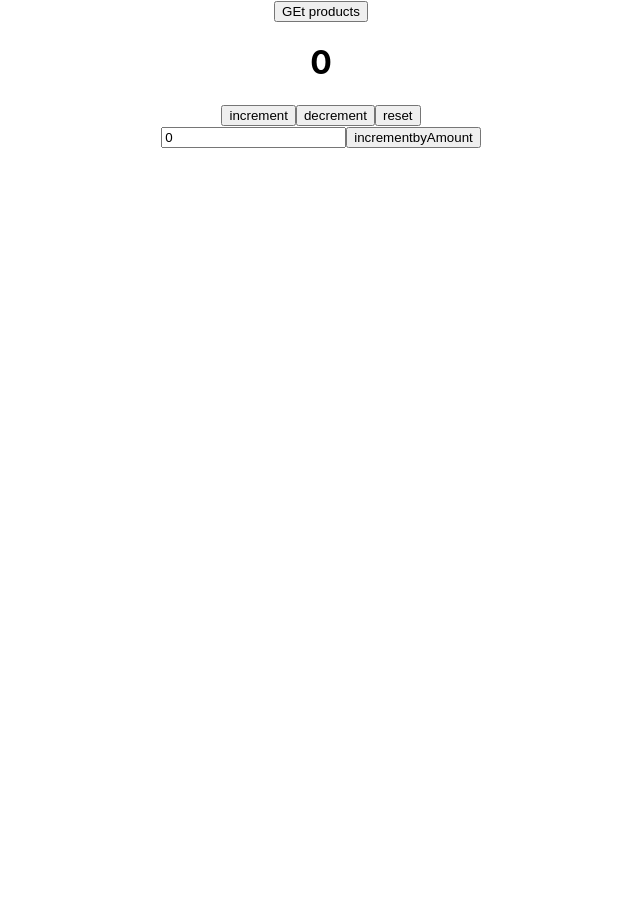
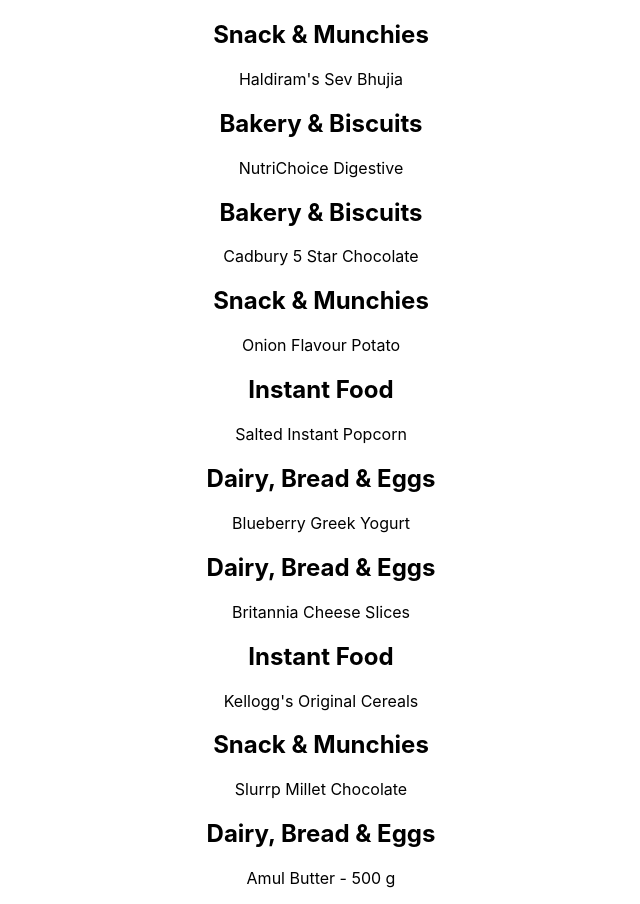
Before and after one commit to ZAINAZHAR303/React-Learning, a React (Create React App) app in the folder react-redux/react-redux-demo/: page /posts in a window 1280 px wide. Shown: the whole page, without its empty margins (319-959 px from the left). Before the commit the page ends 800 px from the top, so only its background shows below. Built offline with nearby package versions, Linux system fonts and the light colour scheme.

Commit message:
display multiple posts with toolkit

```diff
--- a/react-redux/react-redux-demo/package.json
+++ b/react-redux/react-redux-demo/package.json
@@ -10,6 +10,7 @@
     "react": "^18.3.1",
     "react-dom": "^18.3.1",
     "react-redux": "^9.1.2",
+    "react-router": "^7.0.1",
     "react-scripts": "5.0.1",
     "web-vitals": "^2.1.4"
   },
--- a/react-redux/react-redux-demo/src/App.jsx
+++ b/react-redux/react-redux-demo/src/App.jsx
@@ -1,37 +1,20 @@
 
 import "./App.css";
-import { useDispatch, useSelector } from "react-redux";
-import {increment, decrement, reset,incrementbyAmount} from "./store/slices/counterSlice";
-import { fetchProducts } from "./store/slices/productSlice";
-import { useState } from "react";
+import Posts from "./components/Posts";
+import ProductCounter from "./components/ProductCounter";
+import { BrowserRouter, Routes, Route } from "react-router";
 function App() {
-  const products = useSelector(store => store.productSlice.products)
-  const counter = useSelector(store => store.counterSlice.value)
-  const [incrementAmount,setIncrementAmount] = useState(0);
 
-  const setvalue = Number(incrementAmount) || 0
+  return (
+    <BrowserRouter>
+      <div className="App">
+        <Routes>
+          <Route path="/" element={<ProductCounter />} />
+          <Route path="/posts" element={<Posts/>} />
+        </Routes>
 
-  const dispatch = useDispatch();
-  console.log("products in comp", products)
-
-
-  const onClickGetProducts = ()=>{
-    dispatch(fetchProducts())
-  }
-  return (
-
-      <div className="App">
-        <button onClick={onClickGetProducts}>GEt products</button>
-        <h1>{counter}</h1>
-        <button onClick={()=>dispatch(increment())} >increment</button>
-        <button onClick={()=>dispatch(decrement())} >decrement</button>
-        <button onClick={()=>dispatch(reset())} >reset</button>
-        <div>
-          <input type="text" value={incrementAmount} onChange={e=>setIncrementAmount(e.target.value)} />
-          <button onClick={() =>dispatch(incrementbyAmount(setvalue))}>incrementbyAmount</button>
-        </div>
       </div>
-
+      </BrowserRouter>
 
   );
 }
--- /dev/null
+++ b/react-redux/react-redux-demo/src/components/ApiData.js
@@ -0,0 +1,97 @@
+const ApiData = [
+    {
+      "id": 1,
+      "sale": "Sale",
+      "catagory" : "Snack & Munchies",
+      "name": "Haldiram's Sev Bhujia",
+      "image": "https://freshcart.codescandy.com/assets/images/products/product-img-1.jpg",
+      "price": "$18",
+      "rating": 4.5
+
+    },
+    {
+      "id": 2,
+      "sale": "14%",
+      "catagory" : "Bakery & Biscuits",
+      "name": "NutriChoice Digestive",
+      "image": "https://freshcart.codescandy.com/assets/images/products/product-img-2.jpg",
+      "price": "$24",
+      "rating": 4.7
+    },
+    {
+      "id": 3,
+      "sale":"10%",
+      "catagory" : "Bakery & Biscuits",
+      "name": "Cadbury 5 Star Chocolate",
+      "image": "https://freshcart.codescandy.com/assets/images/products/product-img-3.jpg",
+      "price": "$32",
+      "rating": 4.6
+    },
+    {
+      "id": 4,
+      "sale": "Hot",
+      "catagory" : "Snack & Munchies",
+      "name": "Onion Flavour Potato",
+      "image": "https://freshcart.codescandy.com/assets/images/products/product-img-4.jpg",
+      "price": "$3",
+      "rating": 4.8
+    },
+    {
+      "id": 5,
+      "sale": " ",
+      "catagory" : "Instant Food",
+      "name": "Salted Instant Popcorn",
+      "image": "https://freshcart.codescandy.com/assets/images/products/product-img-5.jpg",
+      "price": "$13",
+      "rating": 4.3
+    },
+    {
+      "id": 6,
+      "sale": "Sale",
+      "catagory" : "Dairy, Bread & Eggs",
+      "name": "Blueberry Greek Yogurt",
+      "image": "https://freshcart.codescandy.com/assets/images/products/product-img-6.jpg",
+      "price": "$18",
+      "rating": 4.6
+    },
+    {
+      "id": 7,
+      "sale": "",
+      "catagory" : "Dairy, Bread & Eggs",
+      "name": "Britannia Cheese Slices",
+      "image": "https://freshcart.codescandy.com/assets/images/products/product-img-7.jpg",
+      "price": "$24",
+      "rating": 4.4
+    },
+    {
+      "id": 8,
+      "sale": "",
+      "catagory" : "Instant Food",
+      "name": "Kellogg's Original Cereals",
+      "image": "https://freshcart.codescandy.com/assets/images/products/product-img-8.jpg",
+      "price": "$32",
+      "rating": 4.5
+    },
+    {
+      "id": 9,
+      "sale": "",
+      "catagory" : "Snack & Munchies",
+      "name": "Slurrp Millet Chocolate",
+      "image": "https://freshcart.codescandy.com/assets/images/products/product-img-9.jpg",
+      "price": "$3",
+      "rating": 4.7
+    },
+    {
+      "id": 10,
+      "sale": "",
+      "catagory" : "Dairy, Bread & Eggs",
+      "name": "Amul Butter - 500 g",
+      "image": "https://freshcart.codescandy.com/assets/images/products/product-img-10.jpg",
+      "price": "$13",
+      "rating": 4.4
+    },
+
+      ]
+
+
+  export default ApiData
--- /dev/null
+++ b/react-redux/react-redux-demo/src/components/Posts.jsx
@@ -0,0 +1,17 @@
+import React from "react";
+import { useDispatch, useSelector } from "react-redux";
+const Posts = () => {
+  const postslist = useSelector((store) => store.postSlice.posts);
+  const renderedPosts = postslist.map((post) => (
+    <article key={post.id}>
+      <h2>{post.catagory}</h2>
+      <p>{post.name}</p>
+    </article>
+  ));
+
+  return <div>
+    {renderedPosts}
+  </div>;
+};
+
+export default Posts;
--- /dev/null
+++ b/react-redux/react-redux-demo/src/components/ProductCounter.jsx
@@ -0,0 +1,54 @@
+import { useDispatch, useSelector } from "react-redux";
+import {
+  increment,
+  decrement,
+  reset,
+  incrementbyAmount,
+} from "../store/slices/counterSlice";
+import { fetchProducts } from "../store/slices/productSlice";
+import { useState } from "react";
+
+const ProductCounter = () => {
+  const products = useSelector((store) => store.productSlice.products);
+  const counter = useSelector((store) => store.counterSlice.value);
+
+  const [incrementAmount, setIncrementAmount] = useState(0);
+
+  const setvalue = Number(incrementAmount) || 0;
+
+  const dispatch = useDispatch();
+  console.log("products in comp", products);
+
+  const onClickGetProducts = () => {
+    dispatch(fetchProducts());
+  };
+  const resetAll = () => {
+    console.log("Before reset:",counter);
+    setIncrementAmount(0);
+    dispatch(reset());
+    console.log("After reset:", counter);
+  };
+  console.log("outside function:",counter);
+  return (
+    <div className="App">
+      <button onClick={onClickGetProducts}>GEt products</button>
+      <h1>{counter}</h1>
+      <button onClick={() => dispatch(increment())}>increment</button>
+      <button onClick={() => dispatch(decrement())}>decrement</button>
+      <button onClick={() => dispatch(reset())}>reset</button>
+      <div>
+        <input
+          type="text"
+          value={incrementAmount}
+          onChange={(e) => setIncrementAmount(e.target.value)}
+        />
+        <button onClick={() => dispatch(incrementbyAmount(setvalue))}>
+          incrementbyAmount
+        </button>
+        <button onClick={resetAll}>Reset All</button>
+      </div>
+    </div>
+  );
+};
+
+export default ProductCounter;
--- a/react-redux/react-redux-demo/src/store/slices/counterSlice.js
+++ b/react-redux/react-redux-demo/src/store/slices/counterSlice.js
@@ -20,5 +20,5 @@
         }
     },
 })
-export const {increment, decrement, reset,incrementbyAmount} = counterSlice.actions;
+export const {increment, decrement, reset, incrementbyAmount} = counterSlice.actions;
 export default counterSlice.reducer;
--- /dev/null
+++ b/react-redux/react-redux-demo/src/store/slices/postSlice.js
@@ -0,0 +1,39 @@
+import { createSlice } from "@reduxjs/toolkit";
+import ApiData from "../../components/ApiData";
+
+const initialState = {
+    posts: ApiData, // Initialize with imported ApiData
+};
+
+const postSlice = createSlice({
+    name: "posts",
+    initialState,
+    reducers: {
+        // Action to set all posts
+        setPosts: (state, action) => {
+            state.posts = action.payload;
+        },
+        // Action to add a new post
+        addPost: (state, action) => {
+            state.posts.push(action.payload);
+        },
+        // Action to remove a post by ID
+        removePost: (state, action) => {
+            state.posts = state.posts.filter((post) => post.id !== action.payload);
+        },
+        // Action to update an existing post by ID
+        updatePost: (state, action) => {
+            const { id, updatedData } = action.payload;
+            const existingPost = state.posts.find((post) => post.id === id);
+            if (existingPost) {
+                Object.assign(existingPost, updatedData);
+            }
+        },
+    },
+});
+
+// Export actions for use in components
+export const { setPosts, addPost, removePost, updatePost } = postSlice.actions;
+
+// Export reducer to be added to the Redux store
+export default postSlice.reducer;
--- a/react-redux/react-redux-demo/src/store/store.js
+++ b/react-redux/react-redux-demo/src/store/store.js
@@ -1,10 +1,13 @@
 import {configureStore} from "@reduxjs/toolkit";
 import productReducer from "./slices/productSlice"
 import counterReducer from "./slices/counterSlice"
+import postReducer from "./slices/postSlice"
 export const store = configureStore({
     reducer: {
         productSlice: productReducer,
         counterSlice: counterReducer,
+        postSlice: postReducer,
+
         // Define your reducers here
     },
 })
```
Also changed, not shown: 1 other file (tests, documents, lock files or other folders).
